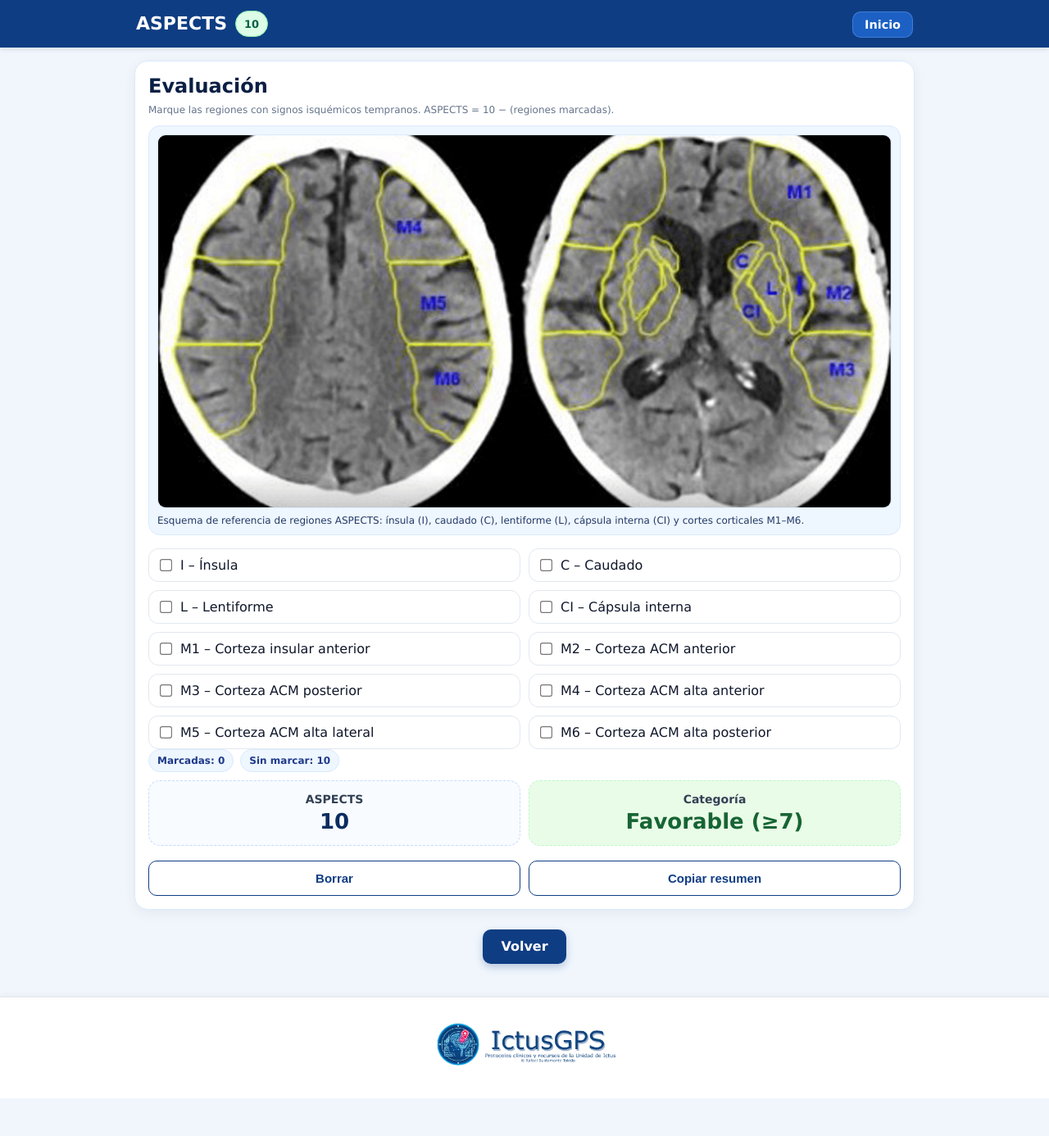
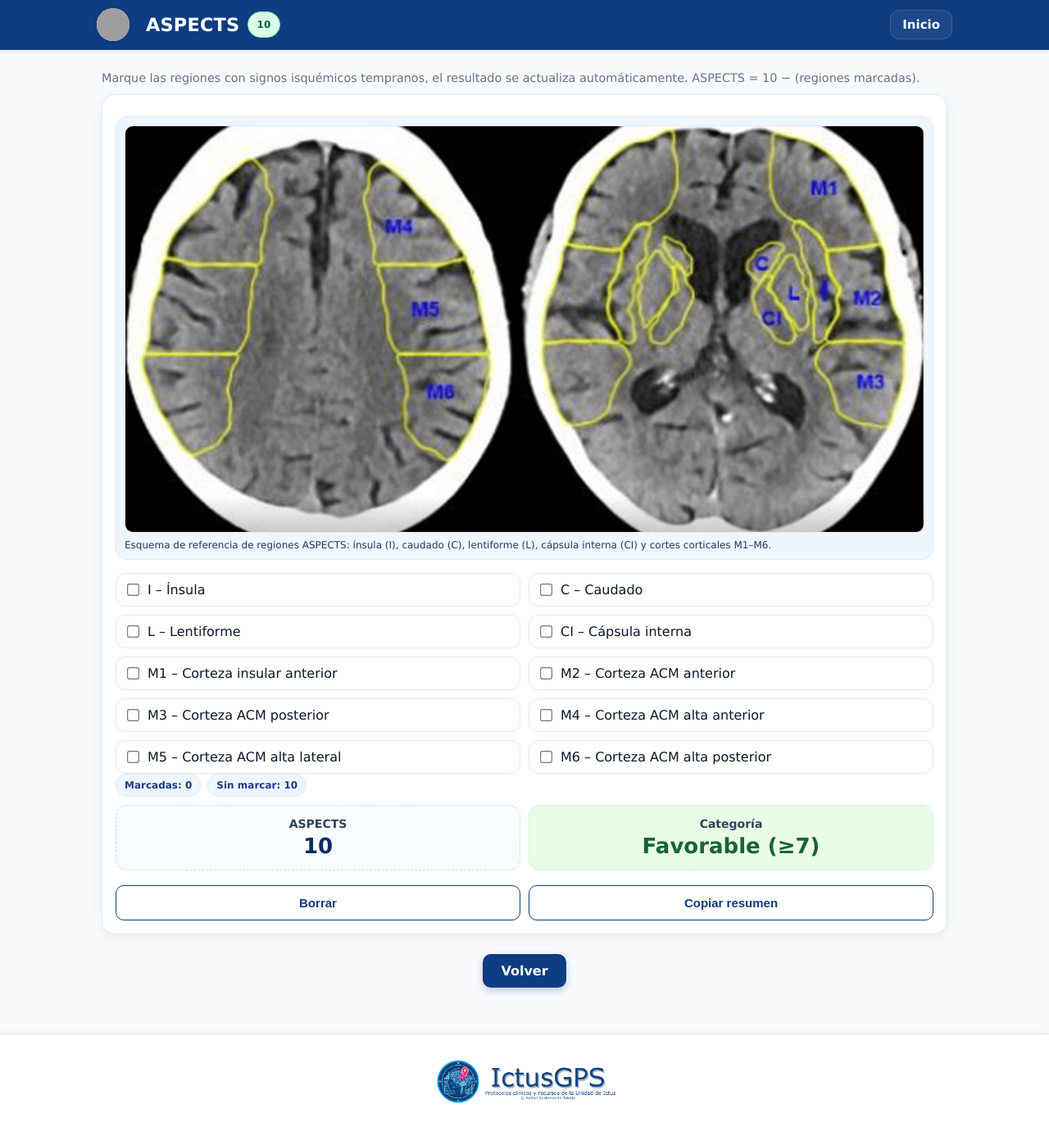
Before and after one commit to rbustamantet/IctusCare, a plain HTML site: page escalas/ASPECTS.html in a window 1280 px wide. Shown: the whole page at 82% size. Before the commit the page ends 1340 px from the top, so only its background shows below. Drawn offline with Linux system fonts and the light colour scheme; grey boxes are pictures that could not be loaded; files whose address does not match are found by name.

Commit message:
Mejora de escalas

```diff
--- a/escalas/ASPECTS.html
+++ b/escalas/ASPECTS.html
@@ -1,106 +1,93 @@
 <!DOCTYPE html>
 <html lang="es">
 <head>
-<meta charset="utf-8" />
-<meta name="viewport" content="width=device-width, initial-scale=1" />
+  <meta charset="utf-8">
+  <meta name="viewport" content="width=device-width, initial-scale=1, viewport-fit=cover">
+  <meta name="theme-color" content="#0f3d83">
+  <title>ASPECTS – Signos precoces de isquemia en TC (ACM)</title>
+
+  <!-- Iconos / PWA -->
   <link rel="manifest" href="../site.webmanifest">
   <link rel="icon" type="image/png" sizes="192x192" href="../iconos/ictusgps.png">
   <link rel="apple-touch-icon" sizes="180x180" href="../iconos/ictusgps.png">
   <link rel="shortcut icon" href="../iconos/ictusgps.png">
-<meta name="theme-color" content="#0f3d83">
-<title>ASPECTS – TC temprano ACM</title>
+
   <style>
     :root{
-    --bg:#f0f6fc; --card:#ffffff; --ink:#0f172a; --muted:#64748b;
-    --accent:#2563eb; --accent-light:#dbeafe;
+      --bg:#f8fafc; --ink:#0f172a; --muted:#64748b;
+      --accent-dark:#0f3d83; --accent-light:#2563eb; --ring:#93c5fd; --border:#e5e7eb;
+      /* tonos previos del documento */
       --ok:#166534; --ok-bg:#e9fce7; --ok-bd:#bbf7d0;
       --mid:#92400e; --mid-bg:#fff7ed; --mid-bd:#fed7aa;
       --bad:#991b1b; --bad-bg:#fef2f2; --bad-bd:#fecaca;
       --chip-bg:#eef6ff; --chip-ink:#1e3a8a;
     }
+
     *{box-sizing:border-box}
-  html,body{margin:0;padding:0;background:var(--bg);color:var(--ink);font-family:Verdana, Geneva, sans-serif}
-
-  .appbar {
-  position: sticky;
-  top: 0;
-  z-index: 1000;
-  background: #0f3d83; /* azul institucional */
-  color: #fff;
-  box-shadow: 0 2px 6px rgba(0,0,0,0.1);
-}
-.appbar-inner {
-  max-width: 980px;
-  margin: 0 auto;
-  padding: 4px 16px;
-  display: flex;
-  align-items: center;     /* eje vertical centrado */
-  justify-content: space-between;
-  gap: 12px;
-}
-.left-group {
-  display: flex;
-  align-items: center;
-  gap: 10px;
-  flex-wrap: wrap;
-}
-.appbar h1 {
-  margin: 0;
-  font-size: 22px;
-  line-height: 1;
-  color: white;
-  font-weight: 800;
-}
-/* Píldora dinámica de puntuación */
-.pill {
-  display: inline-flex;
-  align-items: center;
-  justify-content: center;
-  min-width: 38px;
-  height: 32px;
-  padding: 6px 10px;
-  border-radius: 999px;
-  font-size: 13px;
-  font-weight: 700;
-  border: 1px solid transparent;
-  white-space: nowrap;
-  overflow: hidden;
-  text-overflow: ellipsis;
-}
-.pill-ok   {background:#dcfce7; color:#065f46; border-color:#86efac;}   /* verde */
-.pill-warn {background:#fef3c7; color:#92400e; border-color:#fde68a;}   /* ámbar */
-.pill-bad  {background:#fee2e2; color:#991b1b; border-color:#fecaca;}   /* rojo */
-/* Botón Inicio */
-.btn {
-  display: inline-flex;
-  align-items: center;
-  justify-content: center;
-  height: 32px;
-  padding: 0 14px;
-  border-radius: 10px;
-  text-decoration: none;
-  border: 1px solid rgba(127,179,255,.35);
-  background: #1c60c3;
-  color: white;
-  font-size: 0.9rem;
-  font-weight: 700;
-  transition: background 0.2s, border-color 0.2s;overflow: hidden;
-  text-overflow: ellipsis;
-  transform: translateY(-8px);
-
-
-}
-.btn:hover {
-  background: #0C00FF;
-  border-color: rgba(127,179,255,.35);
+    html,body{
+      margin:0;padding:0;background:var(--bg);color:var(--ink);
+      font-family: Verdana, Geneva, Tahoma, sans-serif
     }
 
-  .wrap{max-width:980px;margin:16px auto 40px;padding:0 14px}
-  .panel{background:#fff;border:1px solid var(--accent-light);border-radius:16px;box-shadow:0 4px 16px rgba(0,0,0,.06);padding:16px}
+    .wrap{max-width:1080px; margin:0 auto; padding:24px}
+
+    /* =========================================================
+       CABECERA estándar
+    ========================================================= */
+    header{
+       position:sticky;
+      top:0;
+      z-index:20;
+      backdrop-filter:blur(6px);
+      background:var(--accent-dark);
+      border-bottom:1px solid rgba(255,255,255,.08);
+      box-shadow:0 2px 6px rgba(0,0,0,0.08);
+      color:#fff;
+    }
+.header-inner {
+  max-width:1080px;
+  margin:0 auto;
+  padding:5px 0px;
+align-items: center;
+}
+
+    .bar{
+      display:flex;
+      align-items:center;
+      gap:12px;
+      padding:5px 18px;
+    }
+
+    .headcol{display:flex;flex-direction:column;align-items: center}
+    .title{font-size:1.4rem;font-weight:800;letter-spacing:.2px;color:#fff;display:flex;align-items:center;gap:10px}
+    .actions{margin-left:auto}
+    .btn{
+      display:inline-flex;align-items:center;gap:8px;
+      padding:8px 14px;border-radius:12px;
+      border:1px solid rgba(255,255,255,.14);
+      background:rgba(255,255,255,.06);
+      color:white;text-decoration:none;font-weight:600;font-size:15px;
+      transition:background .25s,border-color .25s;
+    }
+    .btn:hover{border-color:rgba(127,179,255,.35);background:#1c60c3;color:white;text-decoration:none;font-weight:600;}
+
+    /* Píldora dinámica de puntuación */
+    .pill{
+      display:inline-flex; align-items:center; justify-content:center;
+      min-width:38px; height:32px; padding:6px 10px;
+      border-radius:999px; font-size:12px; font-weight:700;
+      border:1px solid transparent; white-space:nowrap;
+    }
+    .pill-ok{background:#dcfce7; color:#065f46; border-color:#86efac;}
+    .pill-warn{background:#fef3c7; color:#92400e; border-color:#fde68a;}
+    .pill-bad{background:#fee2e2; color:#991b1b; border-color:#fecaca;}
+
+    /* ======= Estilos propios de la página ======= */
+    .panel{background:#fff;border:1px solid #dbeafe;border-radius:16px;box-shadow:0 4px 16px rgba(0,0,0,.06);padding:16px}
     h2{margin:0 0 8px;color:#0b1f44}
+    .sub{color:var(--muted);margin:2px 0 12px;font-size: 0.9rem}
 
-  .note{color:var(--muted);font-size:12px;margin:8px 0 12px}
-  .imgbox{background:#eef6ff;border:1px solid var(--accent-light);border-radius:14px;padding:10px;margin:10px 0 16px}
+    .imgbox{background:#eef6ff;border:1px solid #dbeafe;border-radius:14px;padding:10px;margin:10px 0 16px}
     .imgbox img{width:100%;height:auto;display:block;border-radius:10px;border:1px solid #dbeafe}
     .imgbox figcaption{margin-top:8px;font-size:12px;color:#233a66}
 
@@ -109,7 +96,7 @@
     input[type="checkbox"]{transform:scale(1.15)}
 
     .chips{display:flex;gap:8px;flex-wrap:wrap;margin-bottom:10px}
-  .chip{font-size:12px;border:1px solid var(--accent-light);background:var(--chip-bg);color:var(--chip-ink);border-radius:999px;padding:6px 10px;font-weight:700}
+    .chip{font-size:12px;border:1px solid #dbeafe;background:var(--chip-bg);color:var(--chip-ink);border-radius:999px;padding:6px 10px;font-weight:700}
 
     .kpi{display:grid;grid-template-columns:1fr 1fr;gap:10px}
     .box{border:1.5px dashed #c7dbff;border-radius:14px;padding:14px;background:#f8fbff;text-align:center}
@@ -119,77 +106,47 @@
     .tone-green{background:var(--ok-bg); border-color:var(--ok-bd); color:var(--ok)}
     .tone-amber{background:var(--mid-bg); border-color:var(--mid-bd); color:var(--mid)}
     .tone-red{background:var(--bad-bg); border-color:var(--bad-bd); color:var(--bad)}
-  .tone-green .big, .tone-amber .big, .tone-red .big{color:inherit}
-.actions {
-  display: flex;
-  gap: 10px;
-  flex-wrap: wrap;
-  margin-top: 18px;
+    .tone-green .big,.tone-amber .big,.tone-red .big{color:inherit}
+
+    .actions-inline{display:flex;gap:10px;flex-wrap:wrap;margin-top:18px}
+    .btn-secondary{
+      flex:1 1 48%; border:1px solid #0f3d83; border-radius:10px; padding:12px;
+      font-size:15px; font-weight:700; background:#fff; color:#0f3d83; cursor:pointer;
+      transition:all .25s ease;
     }
+    .btn-secondary:hover{background:#e6ecff}
+    .btn-secondary.copiado{background:#0f3d83 !important; color:#fff !important; border-color:#0f3d83 !important;}
 
-.btn-secondary {
-  flex: 1 1 48%;
-  border: 1px solid #0f3d83;
-  border-radius: 10px;
-  padding: 12px;
-  font-size: 15px;
-  font-weight: 700;
-  background: #fff;
-  color: #0f3d83;
-  cursor: pointer;
-  transition: all 0.25s ease;
-}
-
-.btn-secondary:hover {
-  background: #e6ecff;
-}
-
-/* efecto temporal cuando se copia */
-.btn-secondary.copiado {
-  background: #0f3d83 !important;
-  color: #fff !important;
-  border-color: #0f3d83 !important;
-}
     /* Botón Volver inferior */
     .back-btn{
-  display:inline-block;
-  margin:1.5rem auto 0;
-  background:#0f3d83;
-  color:#fff;
-  text-decoration:none;
-  font-weight:700;
-  padding:0.7rem 1.4rem;
-  border-radius:10px;
-  box-shadow:0 4px 10px rgba(15,61,131,.25);
+      display:inline-block; margin:1.5rem auto 0; background:#0f3d83; color:#fff; text-decoration:none; font-weight:700;
+      padding:.7rem 1.4rem; border-radius:10px; box-shadow:0 4px 10px rgba(15,61,131,.25);
       transition:background .2s, transform .1s, box-shadow .2s;
     }
-.back-btn:hover{
-  background:#1c60c3;
-  transform:translateY(-1px);
-  box-shadow:0 6px 12px rgba(15,61,131,.35);
+    .back-btn:hover{background:#1c60c3; transform:translateY(-1px); box-shadow:0 6px 12px rgba(15,61,131,.35);}
+
+    /* Footer */
+    footer{
+      position:relative; left:50%; transform:translateX(-50%);
+      width:100vw; margin:2rem 0 0 0; padding:1.5rem 0;
+      border-top:1px solid #e5e7eb; background:#ffffff; text-align:center;
+      box-shadow:0 -2px 6px rgba(0,0,0,0.04);
     }
   </style>
 </head>
 <body>
 
-<header class="appbar" role="region" aria-label="Cabecera Escala ASPECTS">
-  <div class="appbar-inner">
-    <div class="left-group">
-      <h1>ASPECTS</h1>
-      <output id="pill" class="pill" aria-live="polite" aria-atomic="true">10</output>
-    </div>
-    <div class="actions">
-      <a class="btn" href="../index.html">Inicio</a>
-    </div>
-  </div>
+<header role="region" aria-label="Cabecera Escala ASPECTS">
+  <div class="header-inner"><div class="bar"><img src="../iconos/aspects.png" alt="ABCD²" width="40" height="40"
+     style="border-radius:50%;background:white;box-shadow:0 0 6px rgba(0,0,0,.08);margin-right:8px;"><div class="headcol"><div class="title">ASPECTS<output id="pill" class="pill" aria-live="polite" aria-atomic="true">10</output></div></div><div class="actions"><a class="btn" href="../index.html">Inicio</a></div></div></div>
 </header>
+
 <main class="wrap">
+    <p class="sub">Marque las regiones con signos isquémicos tempranos, el resultado se actualiza automáticamente. ASPECTS = 10 − (regiones marcadas).</p>
   <section class="panel">
-    <h2>Evaluación</h2>
-    <p class="note">Marque las regiones con signos isquémicos tempranos. ASPECTS = 10 − (regiones marcadas).</p>
 
     <figure class="imgbox">
-      <img src="aspects.png" alt="Esquema de regiones ASPECTS (I, C, L, CI y M1–M6)" />
+      <img src="aspects.png" alt="Esquema de regiones ASPECTS (I, C, L, CI y M1–M6)">
       <figcaption>Esquema de referencia de regiones ASPECTS: ínsula (I), caudado (C), lentiforme (L), cápsula interna (CI) y cortes corticales M1–M6.</figcaption>
     </figure>
 
@@ -215,24 +172,36 @@
       </div>
       <div class="box tone-green" id="catBox">
         <h4>Categoría</h4>
-        <div class="big" id="catVal">—</div>
+        <div class="big" id="catVal">Favorable (≥7)</div>
       </div>
     </div>
-<div class="actions">
+
+    <div class="actions-inline">
       <button id="btnBorrar" type="button" class="btn-secondary">Borrar</button>
       <button id="btnCopiar" type="button" class="btn-secondary">Copiar resumen</button>
     </div>
   </section>
+
   <div style="text-align:center;">
-  <a href="index.html" class="back-btn">Volver</a>
+<a href="javascript:history.back()" class="back-btn">Volver</a>
   </div>
 </main>
 
 <script>
-  // Símbolos generados por código para evitar que Blogger los re-codifique
+  // Símbolos para evitar recodificación
   const GE = String.fromCharCode(0x2265); // ≥
   const LE = String.fromCharCode(0x2264); // ≤
   const ND = String.fromCharCode(0x2013); // –
+
+  // Píldora de cabecera
+  function actualizarPill(score){
+    const pill = document.getElementById('pill');
+    pill.className = 'pill';
+    if(score >= 7) pill.classList.add('pill-ok');
+    else if(score >= 5) pill.classList.add('pill-warn');
+    else pill.classList.add('pill-bad');
+    pill.textContent = score;
+  }
 
   function actualizar(){
     const marcadas = document.querySelectorAll('.r:checked').length;
@@ -248,13 +217,13 @@
 
     if(score >= 7){
       catBox.classList.add('tone-green');
-      catVal.textContent = `Favorable (${GE}7)`;      // p.ej. "Favorable (≥7)"
+      catVal.textContent = `Favorable (${GE}7)`;
     }else if(score >= 5){
       catBox.classList.add('tone-amber');
-      catVal.textContent = `Intermedio (5${ND}6)`;    // "Intermedio (5–6)"
+      catVal.textContent = `Intermedio (5${ND}6)`;
     }else{
       catBox.classList.add('tone-red');
-      catVal.textContent = `Extenso (${LE}4)`;        // "Extenso (≤4)"
+      catVal.textContent = `Extenso (${LE}4)`;
     }
 
     // Chips
@@ -264,48 +233,7 @@
     chips.insertAdjacentHTML('beforeend', `<span class="chip">Sin marcar: ${10 - marcadas}</span>`);
 
     // Píldora
-    document.getElementById('pillTop').textContent = `ASPECTS ${score}`;
-  }
-
-  document.querySelectorAll('.r').forEach(ch => ch.addEventListener('change', actualizar));
-  document.addEventListener('DOMContentLoaded', actualizar);
-// === Actualización dinámica de la pill de cabecera ===
-function actualizarPill(score) {
-  const pill = document.getElementById('pill');
-  pill.className = 'pill'; // resetear clases
-  if (score >= 7) pill.classList.add('pill-ok');
-  else if (score >= 5) pill.classList.add('pill-warn');
-  else pill.classList.add('pill-bad');
-  pill.textContent = score;
-}
-
-// Llamar dentro de actualizar()
-function actualizar(){
-  const marcadas = document.querySelectorAll('.r:checked').length;
-  const score = 10 - marcadas;
-  document.getElementById('scoreVal').textContent = String(score);
-
-  const catBox = document.getElementById('catBox');
-  const catVal = document.getElementById('catVal');
-  catBox.classList.remove('tone-green','tone-amber','tone-red');
-
-  if(score >= 7){
-    catBox.classList.add('tone-green');
-    catVal.textContent = `Favorable (≥7)`;
-  }else if(score >= 5){
-    catBox.classList.add('tone-amber');
-    catVal.textContent = `Intermedio (5–6)`;
-  }else{
-    catBox.classList.add('tone-red');
-    catVal.textContent = `Extenso (≤4)`;
-  }
-
-  const chips = document.getElementById('chips');
-  chips.innerHTML = '';
-  chips.insertAdjacentHTML('beforeend', `<span class="chip">Marcadas: ${marcadas}</span>`);
-  chips.insertAdjacentHTML('beforeend', `<span class="chip">Sin marcar: ${10 - marcadas}</span>`);
-
-  actualizarPill(score); // <-- nuevo
+    actualizarPill(score);
   }
 
   // ======= Función BORRAR =======
@@ -318,7 +246,6 @@ function borrarASPECTS() {
   function copiarASPECTS() {
     const score = parseInt(document.getElementById('scoreVal').textContent) || 0;
     const cat = document.getElementById('catVal').textContent.trim();
-
     let texto = `ASPECTS: ${score} — ${cat}. `;
 
     if (score >= 7) {
@@ -337,32 +264,20 @@ function copiarASPECTS() {
         btn.classList.remove('copiado');
         btn.textContent = 'Copiar resumen';
       }, 3000);
-  }).catch(err => {
-    console.error('Error al copiar:', err);
-  });
+    }).catch(err => console.error('Error al copiar:', err));
   }
 
-// Asignar eventos
+  // Eventos
+  document.addEventListener('DOMContentLoaded', actualizar);
+  document.querySelectorAll('.r').forEach(ch => ch.addEventListener('change', actualizar));
   document.getElementById('btnBorrar').addEventListener('click', borrarASPECTS);
   document.getElementById('btnCopiar').addEventListener('click', copiarASPECTS);
 </script>
-<footer style="
-    position:relative;
-    left:50%;
-    transform:translateX(-50%);
-    width:100vw;
-    margin:2rem 0 0 0;
-    padding:1.5rem 0;
-    border-top:1px solid #e5e7eb;
-    background:#ffffff;
-    text-align:center;
-    box-shadow:0 -2px 6px rgba(0,0,0,0.04);
-">
-      <img src="uibanner.png"
-         alt="Unidad de Ictus Málaga" style="max-width:380px;height:auto;opacity:.96;">
-  </a>
 
+<footer>
+  <img src="uibanner.png" alt="Unidad de Ictus Málaga" style="max-width:380px;height:auto;opacity:.96;">
 </footer>
+
 <script src="js/index.js"></script>
 </body>
 </html>
```
Also changed, not shown: escalas/ABCD2.html (+35 -39 lines), escalas/NIHSS.html (+73 -26 lines), escalas/index.html (+14 -18 lines). Lines whose indentation alone changed are shown as unchanged.
